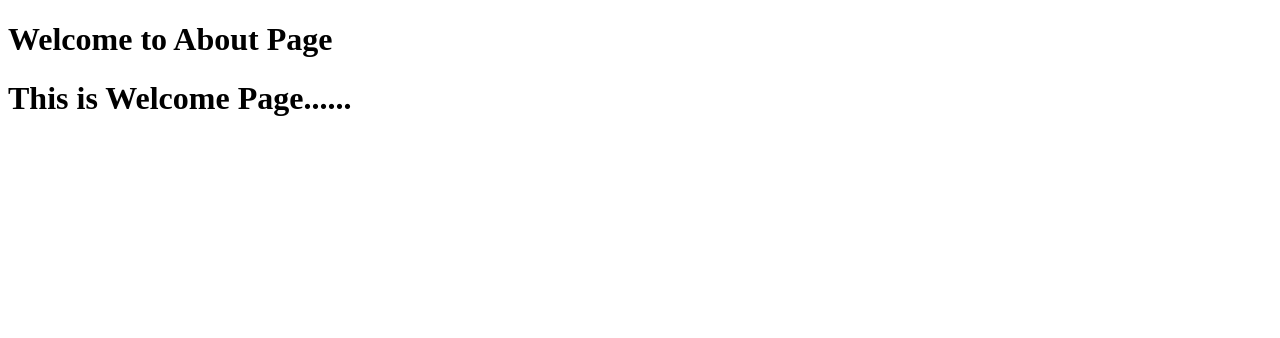
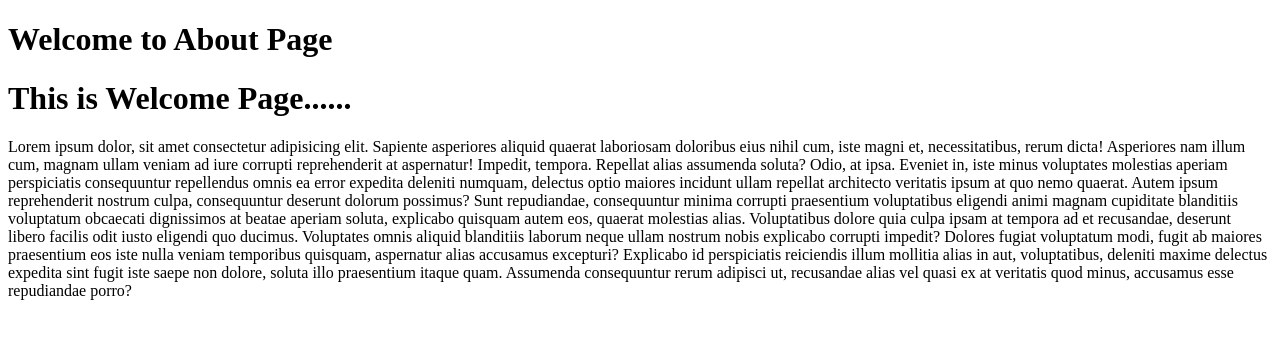
Before and after one commit to dineshranjan2001/git-tutorial, a plain HTML site: page about.html in a window 1280 px wide. Drawn offline with Linux system fonts and the light colour scheme.

Commit message:
final commit

```diff
--- a/about.html
+++ b/about.html
@@ -1,13 +1,31 @@
 <!DOCTYPE html>
 <html lang="en">
+
 <head>
     <meta charset="UTF-8">
     <meta http-equiv="X-UA-Compatible" content="IE=edge">
     <meta name="viewport" content="width=device-width, initial-scale=1.0">
     <title>Document</title>
 </head>
+
 <body>
     <h1>Welcome to About Page</h1>
     <h1>This is Welcome Page......</h1>
+    <div>Lorem ipsum dolor, sit amet consectetur adipisicing elit. Sapiente asperiores aliquid quaerat laboriosam
+        doloribus eius nihil cum, iste magni et, necessitatibus, rerum dicta! Asperiores nam illum cum, magnam ullam
+        veniam ad iure corrupti reprehenderit at aspernatur! Impedit, tempora. Repellat alias assumenda soluta? Odio, at
+        ipsa. Eveniet in, iste minus voluptates molestias aperiam perspiciatis consequuntur repellendus omnis ea error
+        expedita deleniti numquam, delectus optio maiores incidunt ullam repellat architecto veritatis ipsum at quo nemo
+        quaerat. Autem ipsum reprehenderit nostrum culpa, consequuntur deserunt dolorum possimus? Sunt repudiandae,
+        consequuntur minima corrupti praesentium voluptatibus eligendi animi magnam cupiditate blanditiis voluptatum
+        obcaecati dignissimos at beatae aperiam soluta, explicabo quisquam autem eos, quaerat molestias alias.
+        Voluptatibus dolore quia culpa ipsam at tempora ad et recusandae, deserunt libero facilis odit iusto eligendi
+        quo ducimus. Voluptates omnis aliquid blanditiis laborum neque ullam nostrum nobis explicabo corrupti impedit?
+        Dolores fugiat voluptatum modi, fugit ab maiores praesentium eos iste nulla veniam temporibus quisquam,
+        aspernatur alias accusamus excepturi? Explicabo id perspiciatis reiciendis illum mollitia alias in aut,
+        voluptatibus, deleniti maxime delectus expedita sint fugit iste saepe non dolore, soluta illo praesentium itaque
+        quam. Assumenda consequuntur rerum adipisci ut, recusandae alias vel quasi ex at veritatis quod minus, accusamus
+        esse repudiandae porro?</div>
 </body>
+
 </html>
```
Also changed, not shown: index.html (+5 -0 lines), 1 other file.
